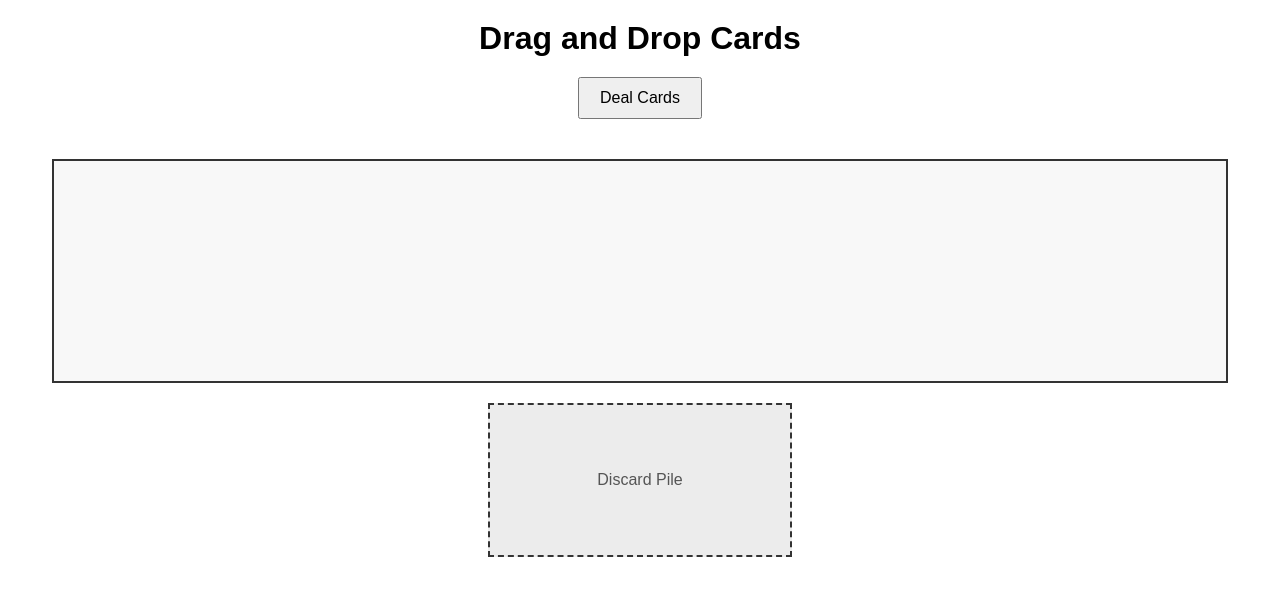
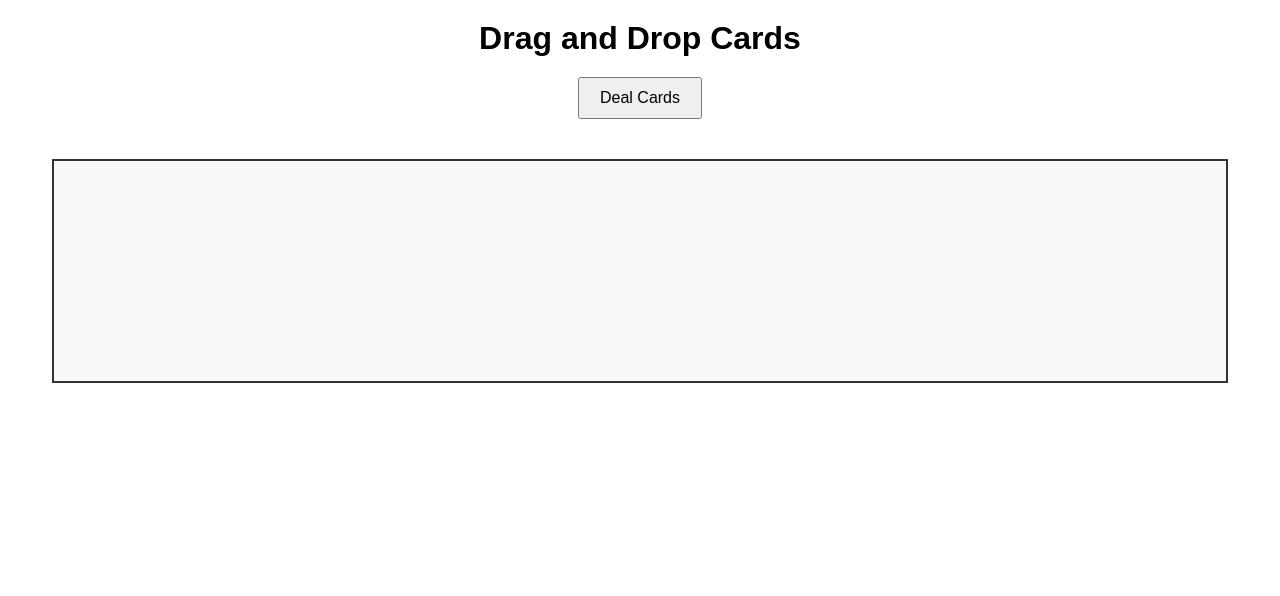
Before and after one commit to KristenAppleby420/KristenAppleby420.github.io, a plain HTML site: page drag-and-drop-cards/index.html in a window 1280 px wide. Drawn offline with Linux system fonts and the light colour scheme.

Commit message:
Update index.html

```diff
--- a/drag-and-drop-cards/index.html
+++ b/drag-and-drop-cards/index.html
@@ -10,7 +10,6 @@
     <h1>Drag and Drop Cards</h1>
     <button id="dealButton">Deal Cards</button>
     <div id="deckArea"></div>
-    <div id="discardPile">Discard Pile</div>
-    <script src="script.js"></script>
+    <script src="script.js" defer></script>
 </body>
 </html>
```
